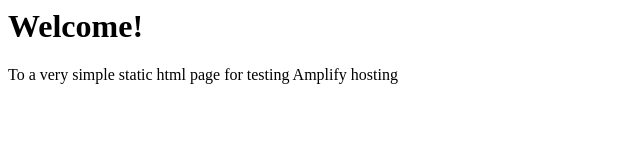
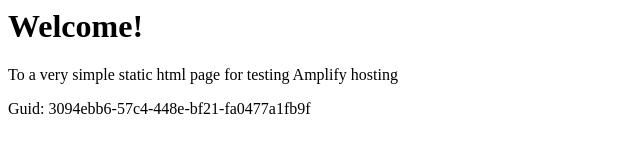
Before and after one commit to aws-aemilia-bah/Github-PR-Commit-Integration-Test-DoNotTouch-v1-preprod-me-south-1, a website: page src/index.html in a window 1280 px wide. Shown: the whole page, without its empty margins (0-640 px from the left). Drawn offline with Linux system fonts and the light colour scheme.

Commit message:
commit from integ tests

```diff
--- a/src/index.html
+++ b/src/index.html
@@ -1,3 +1,5 @@
+
+
 <html lang="en">
 
 <head>
@@ -10,6 +12,6 @@
 <body>
     <h1>Welcome!</h1>
     <p>To a very simple static html page for testing Amplify hosting</p>
-</body>
+    <p>Guid: 3094ebb6-57c4-448e-bf21-fa0477a1fb9f</p></body>
 
 </html>
```
